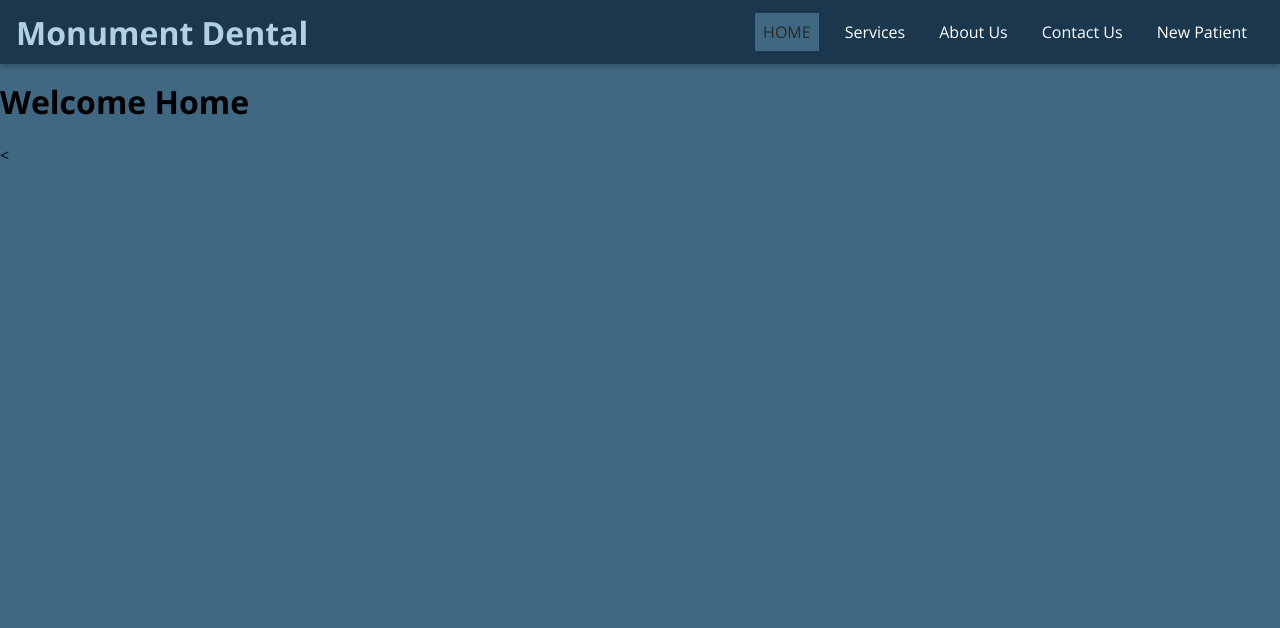
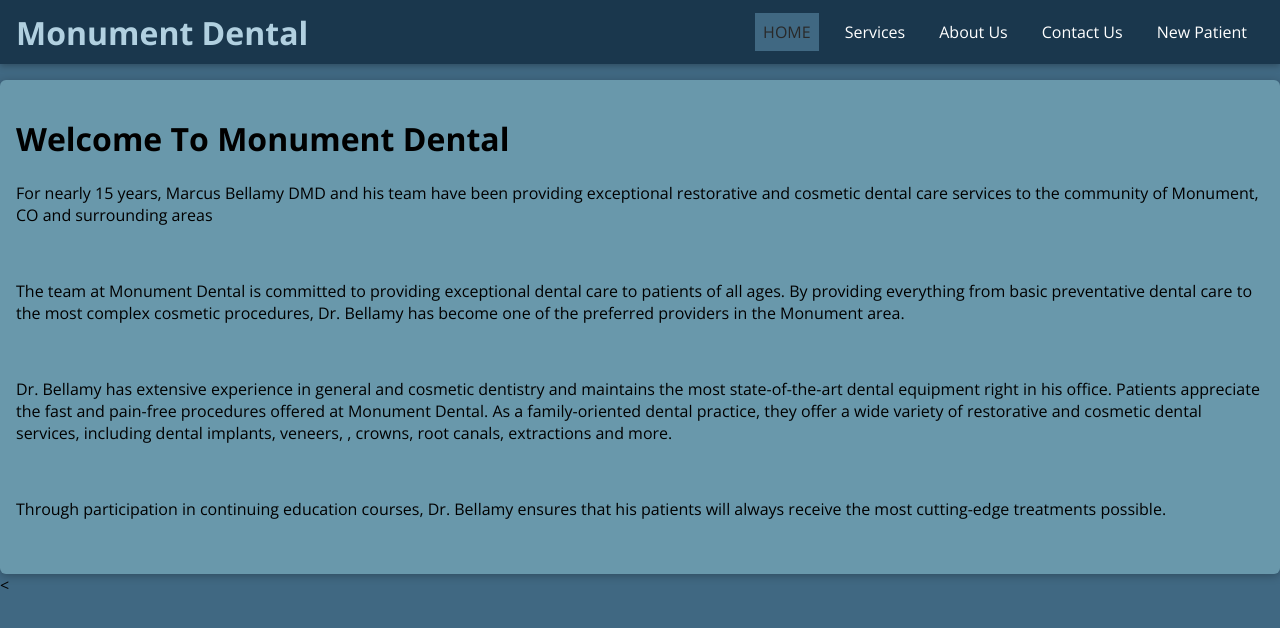
Before and after one commit to BraedonB98/MonumentDental, a React (Create React App) app in the folder FRONTEND/: page / in a window 1280 px wide. Shown: the top 628 px of the page. Built offline with nearby package versions, Linux system fonts and the light colour scheme.

Commit message:
added welcome page word info

```diff
--- /dev/null
+++ b/FRONTEND/src/practice/components/WelcomeIntro.js
@@ -0,0 +1,20 @@
+import React from "react";
+
+
+const WelcomeIntro = () => {
+
+    return (
+        <React.Fragment>
+        <h1>Welcome To Monument Dental</h1>
+        <p>For nearly 15 years, Marcus Bellamy DMD and his team have been providing exceptional restorative and cosmetic dental care services to the community of Monument, CO and surrounding areas</p><br/>
+
+        <p>The team at Monument Dental is committed to providing exceptional dental care to patients of all ages.  By providing everything from basic preventative dental care to the most complex cosmetic procedures, Dr. Bellamy has become one of the preferred providers in the Monument area. </p><br/>
+
+        <p>Dr. Bellamy has extensive experience in general and cosmetic dentistry and maintains the most state-of-the-art dental equipment right in his office.  Patients appreciate the fast and pain-free procedures offered at Monument Dental. As a family-oriented dental practice, they offer a wide variety of restorative and cosmetic dental services, including dental implants, veneers, , crowns, root canals, extractions and more.</p><br/>
+
+        <p>Through participation in continuing education courses, Dr. Bellamy ensures that his patients will always receive the most cutting-edge treatments possible.</p><br/>
+        </React.Fragment>
+    )
+}
+
+export default WelcomeIntro
--- a/FRONTEND/src/practice/pages/Welcome.js
+++ b/FRONTEND/src/practice/pages/Welcome.js
@@ -1,9 +1,14 @@
 import React  from "react";
+
+import Card from "../../shared/components/UIElements/Card"
+import WelcomeIntro from "../components/WelcomeIntro";
 
 const Welcome = () => {
     console.log("welcome")
     return(
-        <h1>Welcome Home</h1>
+        <Card>
+            <WelcomeIntro/>
+        </Card>
     )
 }
 
--- a/FRONTEND/src/shared/components/UIElements/Card.css
+++ b/FRONTEND/src/shared/components/UIElements/Card.css
@@ -5,5 +5,5 @@
   border-radius: 6px;
   padding: 1rem;
   overflow: hidden;
-  background: white;
+  background: #6998AB;
 }
```
Also changed, not shown: FRONTEND/src/practice/components/WelcomeSlideShow.js (added).
